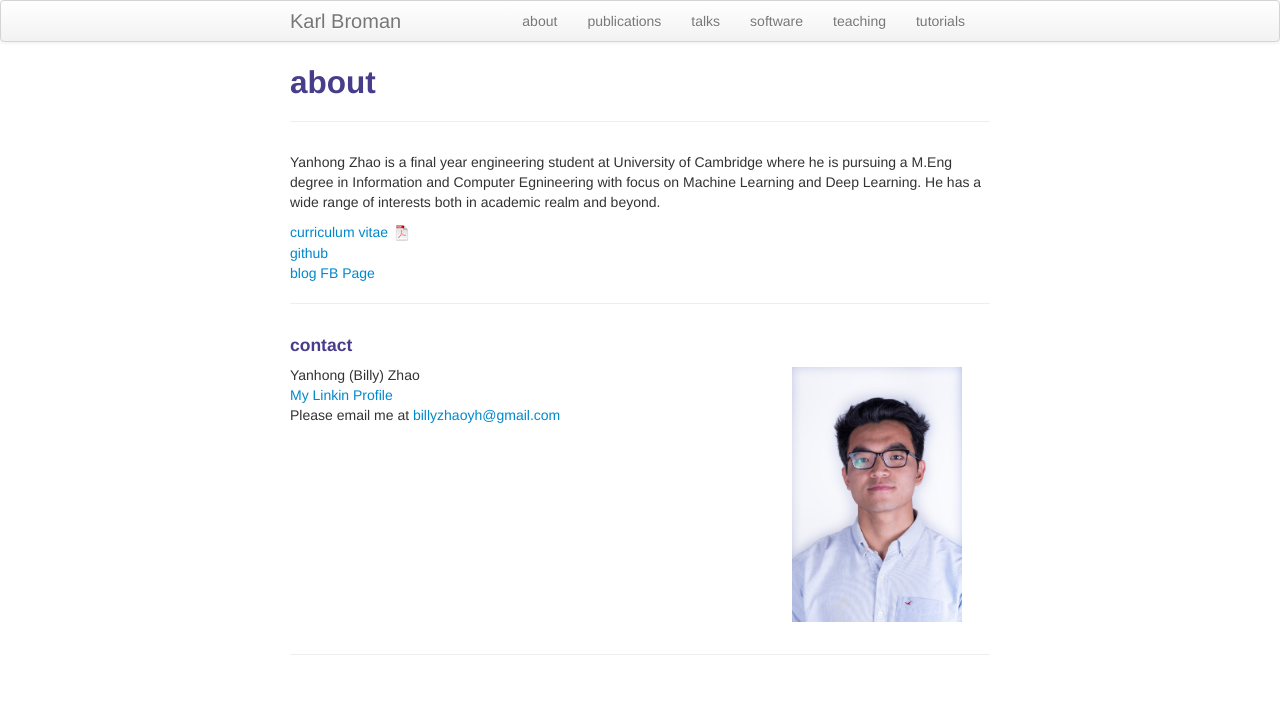
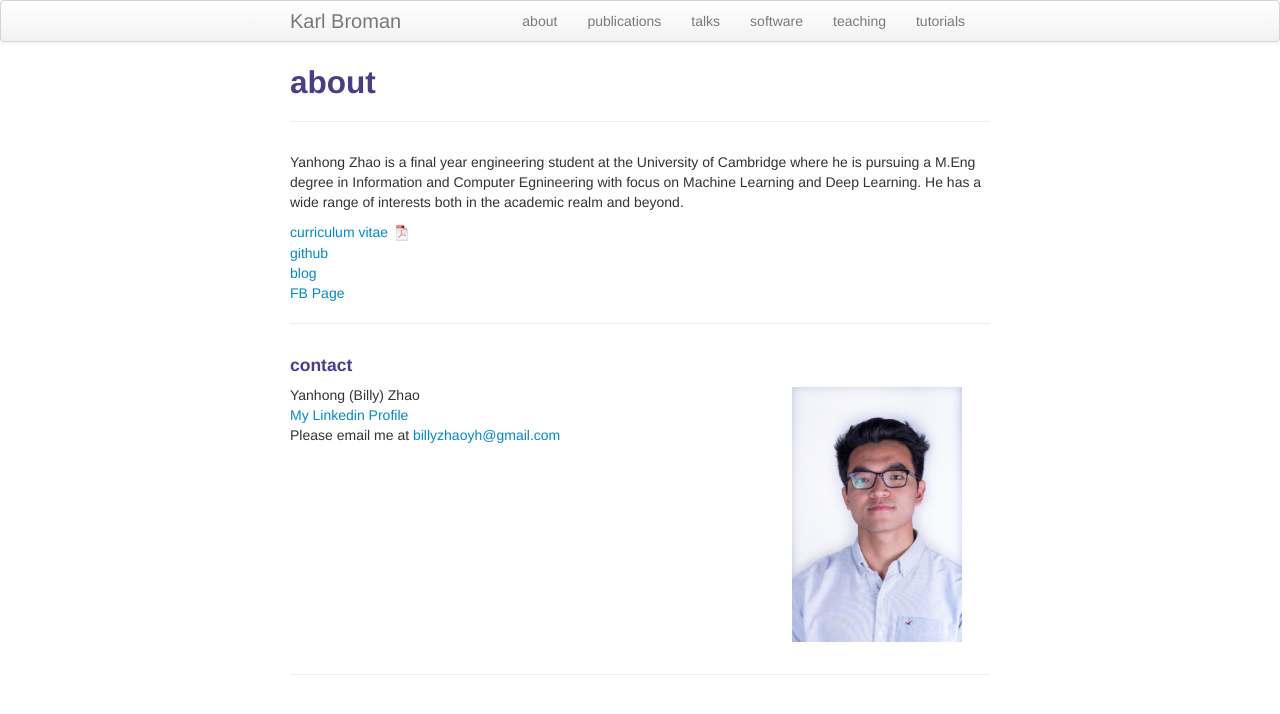
Before and after one commit to billlyzhaoyh/billlyzhaoyh.github.io, a Jekyll site: the page built from pages/about.md, in a window 1280 px wide. Shown: the top 714 px of the page. Built offline with Jekyll 4.4.1, drawn with Linux system fonts in a browser that asks for light colours.

Commit message:
Update about.md

```diff
--- a/pages/about.md
+++ b/pages/about.md
@@ -1,17 +1,17 @@
 ---
 layout: page
 title: about
-description: Yanhong Zhao is a finalist at Univeristy of Cambridge reading Information and Computer Engineering
+description: Yanhong Zhao is a finalist at the Univeristy of Cambridge reading Information and Computer Engineering
 ---
 
-Yanhong Zhao is a final year engineering student at University of Cambridge where he is pursuing a M.Eng degree
+Yanhong Zhao is a final year engineering student at the University of Cambridge where he is pursuing a M.Eng degree
 in Information and Computer Egnineering with focus on Machine Learning and Deep Learning. He has a wide range of
-interests both in academic realm and beyond.
+interests both in the academic realm and beyond.
 
 [curriculum vitae ![CV as pdf](icons16/pdf-icon.png)]({{ BASE_PATH }}/assets/billy_cv.pdf)<br/>
 [github](https://github.com/billlyzhaoyh)<br/>
-[blog](https://tripodprojectblog.wordpress.com)
-[FB Page](https://www.facebook.com/ASFoKP)
+[blog](https://tripodprojectblog.wordpress.com)<br/>
+[FB Page](https://www.facebook.com/ASFoKP)<br/>
 
 ---
 
@@ -21,7 +21,7 @@ interests both in academic realm and beyond.
     <div class="row-fluid">
         <div class="span5">
             Yanhong (Billy) Zhao<br/>
-            <a href="https://www.linkedin.com/in/yanhong-billy-zhao-9913ba140/">My Linkin Profile</a><br/>
+            <a href="https://www.linkedin.com/in/yanhong-billy-zhao-9913ba140/">My Linkedin Profile</a><br/>
             Please email me at <a href="mailto:billyzhaoyh@gmail.com">billyzhaoyh@gmail.com</a>
         </div>
         <div class="span2">
```
